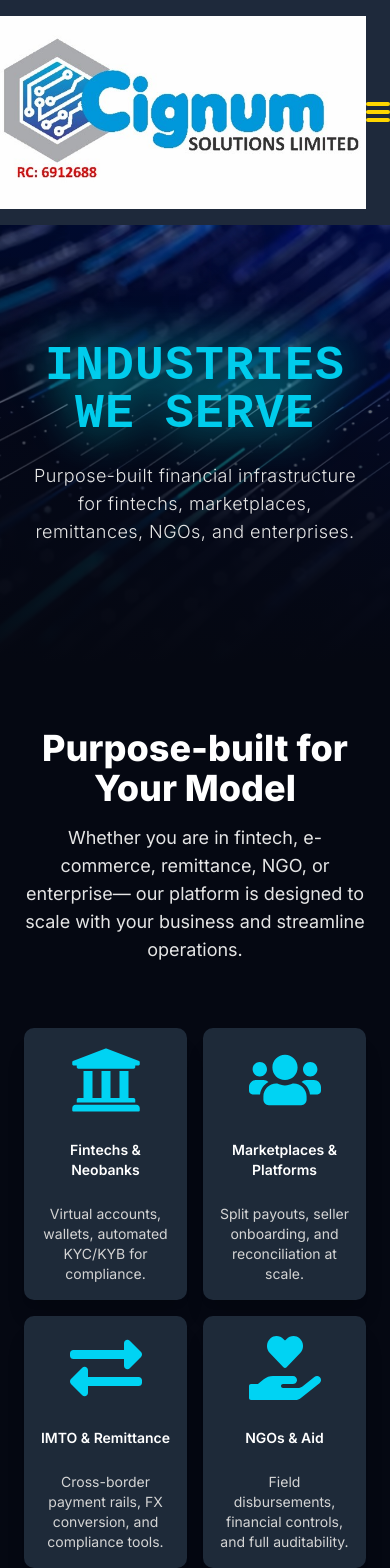
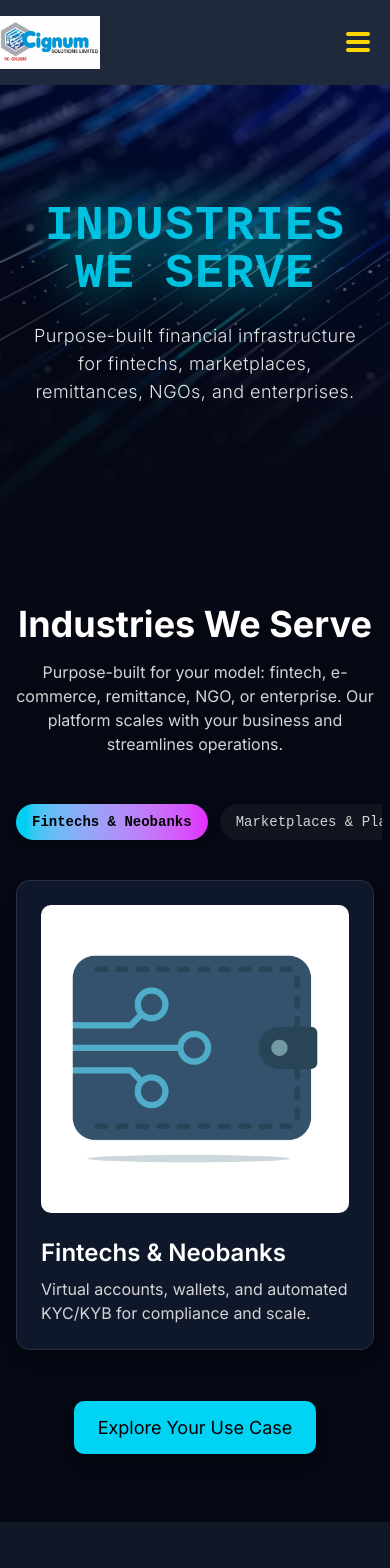
Before and after one commit to Jclinch/cignum-solutions, a Next.js app: page /industries in a window 390 px wide. Shown: the top 1568 px of the page. Built offline with nearby package versions, Linux system fonts and the light colour scheme.

Commit message:
updates pages

```diff
--- a/app/company/careers/page.tsx
+++ b/app/company/careers/page.tsx
@@ -1,33 +1,77 @@
 "use client";
 
-import { FaLaptopCode, FaShieldAlt, FaHandshake, FaCogs } from "react-icons/fa";
+import { motion } from "framer-motion";
+import Image from "next/image";
+
+const careers = [
+  {
+    image: "/illustrations/infrastructure.jpg",
+    title: "Engineering",
+    description:
+      "Help us build secure, scalable APIs and infrastructure powering financial ecosystems.",
+  },
+  {
+    image: "/illustrations/compliance.jpg",
+    title: "Compliance",
+    description:
+      "Work on regulatory monitoring, KYC/KYB processes, and ensure our operations stay audit-ready.",
+  },
+  {
+    image: "/illustrations/partner.jpg",
+    title: "Partnerships",
+    description:
+      "Drive collaborations with fintechs, IMTOs, banks, and PSPs to expand our global network.",
+  },
+  {
+    image: "/illustrations/onboarding.jpg",
+    title: "Operations",
+    description:
+      "Join our mission-driven team to streamline treasury, disbursement workflows, and partner success.",
+  },
+];
 
 export default function CareersPage() {
   return (
-    <section className="space-y-12">
-      <h2 className="text-4xl font-bold text-white text-center">Careers at Cignum Solutions</h2>
-      <p className="text-neutral-300 text-lg text-center max-w-3xl mx-auto">
-        Mission-driven and remote-friendly. Join us in Engineering, Compliance,
-        Partnerships, and Operations.
-      </p>
+    <section className="py-20 px-4 md:px-10 lg:px-20 bg-transparent relative z-10">
+      {/* Section Heading */}
+      <div className="text-center mb-12">
+        <h2 className="text-4xl font-bold text-white mb-4">
+          Careers at Cignum Solutions
+        </h2>
+        <p className="text-neutral-300 text-lg max-w-3xl mx-auto">
+          Mission-driven and remote-friendly. Join us in Engineering,
+          Compliance, Partnerships, and Operations.
+        </p>
+      </div>
 
-      <div className="grid grid-cols-1 sm:grid-cols-2 lg:grid-cols-4 gap-8 text-center">
-        <div className="bg-[#1E2A39] p-8 rounded-lg shadow-lg">
-          <FaLaptopCode className="text-cyan-400 text-6xl mx-auto" />
-          <h3 className="mt-4 text-xl font-semibold">Engineering</h3>
-        </div>
-        <div className="bg-[#1E2A39] p-8 rounded-lg shadow-lg">
-          <FaShieldAlt className="text-cyan-400 text-6xl mx-auto" />
-          <h3 className="mt-4 text-xl font-semibold">Compliance</h3>
-        </div>
-        <div className="bg-[#1E2A39] p-8 rounded-lg shadow-lg">
-          <FaHandshake className="text-cyan-400 text-6xl mx-auto" />
-          <h3 className="mt-4 text-xl font-semibold">Partnerships</h3>
-        </div>
-        <div className="bg-[#1E2A39] p-8 rounded-lg shadow-lg">
-          <FaCogs className="text-cyan-400 text-6xl mx-auto" />
-          <h3 className="mt-4 text-xl font-semibold">Operations</h3>
-        </div>
+      {/* Career Cards */}
+      <div className="grid grid-cols-1 sm:grid-cols-2 lg:grid-cols-2 gap-8 max-w-6xl mx-auto mb-16">
+        {careers.map((career, i) => (
+          <motion.div
+            key={i}
+            whileInView={{ opacity: 1, y: 0 }}
+            initial={{ opacity: 0, y: 30 }}
+            transition={{ delay: i * 0.15 }}
+            className="bg-midnight2 bg-opacity-90 p-6 rounded-xl shadow-md border border-white/10 hover:shadow-lg transition"
+          >
+            <div className="mb-4 flex justify-center">
+              <Image
+                src={career.image}
+                alt={career.title}
+                width={240}
+                height={160}
+                className="h-60 w-auto object-contain rounded-lg"
+              />
+            </div>
+
+            <div className="text-center">
+              <h3 className="text-xl text-cyan-400 font-semibold mb-2">
+                {career.title}
+              </h3>
+              <p className="text-neutral-300 text-sm">{career.description}</p>
+            </div>
+          </motion.div>
+        ))}
       </div>
     </section>
   );
--- a/app/industries/industryPageClient.tsx
+++ b/app/industries/industryPageClient.tsx
@@ -1,91 +1,140 @@
 "use client";
 
-import {
-  FaUniversity,
-  FaUsers,
-  FaExchangeAlt,
-  FaHandHoldingHeart,
-  FaIndustry,
-} from "react-icons/fa";
+import { useState } from "react";
+import { motion, AnimatePresence } from "framer-motion";
+import Image from "next/image";
 import Link from "next/link";
 
+const industries = [
+  {
+    image: "/images/steps/wallet.jpg",
+    title: "Fintechs & Neobanks",
+    description:
+      "Virtual accounts, wallets, and automated KYC/KYB for compliance and scale.",
+  },
+  {
+    image: "/images/steps/onboarding.jpg",
+    title: "Marketplaces & Platforms",
+    description:
+      "Split payouts, seller onboarding, and seamless reconciliation at scale.",
+  },
+  {
+    image: "/images/steps/funding.jpg",
+    title: "IMTO & Remittance",
+    description:
+      "Cross-border payment rails, FX conversion, and compliance monitoring.",
+  },
+  {
+    image: "/images/steps/disbursement.jpg",
+    title: "NGOs & Aid",
+    description:
+      "Field disbursements, financial controls, and full auditability across regions.",
+  },
+  {
+    image: "/images/steps/conversion.jpg",
+    title: "Enterprises",
+    description:
+      "AP automation, mass payouts, and real-time treasury tracking.",
+  },
+];
+
 export default function Industries() {
+  const [activeIndex, setActiveIndex] = useState(0);
+  const activeIndustry = industries[activeIndex];
+
   return (
-    <section className="px-6 md:px-16 lg:px-24 py-16">
-      {/* Intro Section */}
-      <header className="text-center mb-16">
-        <h2 className="text-4xl font-extrabold text-white">
-          Purpose-built for Your Model
-        </h2>
-        <p className="text-lg text-neutral-200 mt-4 max-w-3xl mx-auto">
-          Whether you are in fintech, e-commerce, remittance, NGO, or enterprise—
-          our platform is designed to scale with your business and streamline operations.
+    <section className="py-20 px-4 md:px-10 lg:px-20 bg-[#050812] text-white relative z-10">
+      {/* 🔹 Section Heading */}
+      <header className="text-center mb-12">
+        <h2 className="text-4xl font-bold mb-4">Industries We Serve</h2>
+        <p className="text-neutral-300 max-w-2xl mx-auto">
+          Purpose-built for your model: fintech, e-commerce, remittance, NGO, or
+          enterprise. Our platform scales with your business and streamlines
+          operations.
         </p>
       </header>
 
-      {/* Industry Cards */}
-      <div className="grid grid-cols-2 sm:grid-cols-2 lg:grid-cols-3 gap-4 md:gap-12">
-        {/* Fintechs & Neobanks */}
-        <article className="bg-[#1E2A39] p-4 md:p-8 rounded-lg shadow-xl flex flex-col items-center text-center space-y-6">
-          <FaUniversity className="text-cyan-400 text-7xl" aria-label="Fintechs Icon" />
-          <h3 className="text-sm md:text-2xl text-white font-semibold">
-            Fintechs & Neobanks
-          </h3>
-          <p className="text-neutral-300 text-sm md:text-lg">
-            Virtual accounts, wallets, automated KYC/KYB for compliance.
-          </p>
-        </article>
+      {/* 🔹 Layout: Side Nav + Content */}
+      <div className="flex flex-col md:flex-row max-w-7xl mx-auto gap-8">
+        {/* Sidebar Nav (desktop) */}
+        <aside className="hidden md:block w-64 shrink-0">
+          <div className="sticky top-24 rounded-xl p-4 bg-white/5 backdrop-blur-md border border-cyan-400/20 shadow-[0_0_20px_rgba(0,255,255,0.15)]">
+            <ul className="space-y-2">
+              {industries.map((industry, i) => (
+                <li key={i}>
+                  <button
+                    onClick={() => setActiveIndex(i)}
+                    className={`w-full text-left px-4 py-3 rounded-lg transition font-medium tracking-wide ${
+                      activeIndex === i
+                        ? "bg-gradient-to-r from-cyan-400 to-fuchsia-500 text-black shadow-md"
+                        : "bg-transparent text-neutral-300 hover:bg-white/10 hover:text-cyan-300"
+                    }`}
+                    style={{
+                      fontFamily: "'Share Tech Mono', monospace",
+                    }}
+                  >
+                    {industry.title}
+                  </button>
+                </li>
+              ))}
+            </ul>
+          </div>
+        </aside>
 
-        {/* Marketplaces & Platforms */}
-        <article className="bg-[#1E2A39] p-4 md:p-8 rounded-lg shadow-xl flex flex-col items-center text-center space-y-6">
-          <FaUsers className="text-cyan-400 text-7xl" aria-label="Marketplaces Icon" />
-          <h3 className="text-sm md:text-2xl text-white font-semibold">
-            Marketplaces & Platforms
-          </h3>
-          <p className="text-neutral-300 text-sm md:text-lg">
-            Split payouts, seller onboarding, and reconciliation at scale.
-          </p>
-        </article>
+        {/* Mobile horizontal scroll nav */}
+        <div className="md:hidden flex overflow-x-auto gap-3 pb-2 -mx-2 px-2">
+          {industries.map((industry, i) => (
+            <button
+              key={i}
+              onClick={() => setActiveIndex(i)}
+              className={`flex-shrink-0 px-4 py-2 rounded-full text-sm transition ${
+                activeIndex === i
+                  ? "bg-gradient-to-r from-cyan-400 to-fuchsia-500 text-black font-semibold shadow-md"
+                  : "bg-white/5 text-neutral-300 hover:bg-white/10 hover:text-cyan-300"
+              }`}
+              style={{
+                fontFamily: "'Share Tech Mono', monospace",
+              }}
+            >
+              {industry.title}
+            </button>
+          ))}
+        </div>
 
-        {/* IMTO & Remittance */}
-        <article className="bg-[#1E2A39] p-4 md:p-8 rounded-lg shadow-xl flex flex-col items-center text-center space-y-6">
-          <FaExchangeAlt className="text-cyan-400 text-7xl" aria-label="Remittance Icon" />
-          <h3 className="text-sm md:text-2xl text-white font-semibold">
-            IMTO & Remittance
-          </h3>
-          <p className="text-neutral-300 text-sm md:text-lg">
-            Cross-border payment rails, FX conversion, and compliance tools.
-          </p>
-        </article>
-
-        {/* NGOs & Aid */}
-        <article className="bg-[#1E2A39] p-4 md:p-8 rounded-lg shadow-xl flex flex-col items-center text-center space-y-6">
-          <FaHandHoldingHeart className="text-cyan-400 text-7xl" aria-label="NGO Icon" />
-          <h3 className="text-sm md:text-2xl text-white font-semibold">
-            NGOs & Aid
-          </h3>
-          <p className="text-neutral-300 text-sm md:text-lg">
-            Field disbursements, financial controls, and full auditability.
-          </p>
-        </article>
-
-        {/* Enterprises */}
-        <article className="bg-[#1E2A39] p-4 md:p-8 rounded-lg shadow-xl flex flex-col items-center text-center space-y-6">
-          <FaIndustry className="text-cyan-400 text-7xl" aria-label="Enterprise Icon" />
-          <h3 className="text-sm md:text-2xl text-white font-semibold">
-            Enterprises
-          </h3>
-          <p className="text-neutral-300 text-sm md:text-lg">
-            AP automation, mass payouts, and real-time financial tracking.
-          </p>
-        </article>
+        {/* Right Content */}
+        <div className="flex-1">
+          <AnimatePresence mode="wait">
+            <motion.div
+              key={activeIndex}
+              initial={{ opacity: 0, y: 30 }}
+              animate={{ opacity: 1, y: 0 }}
+              exit={{ opacity: 0, y: -30 }}
+              transition={{ duration: 0.5 }}
+              className="bg-[#0F172A] bg-opacity-90 p-6 rounded-xl border border-white/10 shadow-lg flex flex-col md:flex-row items-center gap-6"
+            >
+              <Image
+                src={activeIndustry.image}
+                alt={activeIndustry.title}
+                width={320}
+                height={200}
+                className="w-full md:w-[300px] h-auto object-contain rounded-lg"
+              />
+              <div className="text-left">
+                <h3 className="text-2xl font-semibold mb-2">
+                  {activeIndustry.title}
+                </h3>
+                <p className="text-neutral-300">{activeIndustry.description}</p>
+              </div>
+            </motion.div>
+          </AnimatePresence>
+        </div>
       </div>
 
-      {/* Final CTA */}
-      <footer className="text-center mt-20">
+      {/* 🔹 Final CTA */}
+      <footer className="text-center mt-16">
         <Link
           href="/explore"
-          className="px-4 md:px-10 py-4 text-lg md:text-2xl bg-cyan-400 text-black rounded-lg shadow-lg hover:bg-cyan-500 transition"
+          className="px-6 md:px-10 py-4 text-lg md:text-xl bg-cyan-400 text-black rounded-lg shadow-lg hover:bg-cyan-500 transition"
         >
           Explore Your Use Case
         </Link>
--- a/components/Navbar.tsx
+++ b/components/Navbar.tsx
@@ -104,16 +104,16 @@ export default function Header() {
           <Image
             src="/logo.png" // ⬅️ replace with your logo path (e.g. /public/logo.png)
             alt="Cignum Solutions"
-            width={140} // ⬅️ adjust size as needed
+            width={100} // ⬅️ adjust size as needed
             height={40}
             priority
-            className="h-auto w-auto md:-ml-8"
+            className="md:h-auto md:w-auto md:-ml-8"
           />
         </Link>
 
         {/* Hamburger (Mobile) */}
         <button
-          className="md:hidden flex flex-col justify-center items-center w-8 h-8"
+          className="md:hidden flex flex-col justify-center items-center w-8 h-8 mr-4 "
           aria-label="Toggle menu"
           onClick={() => setMenuOpen((open) => !open)}
         >
```
Also changed, not shown: app/legal/compliance/page.tsx (+28 -9 lines), app/legal/privacy/page.tsx (+83 -4 lines), app/legal/terms-of-service/page.tsx (+62 -3 lines), app/page.tsx (+8 -8 lines), public/images/policy.jpg (added), public/images/terms.jpg (added).
